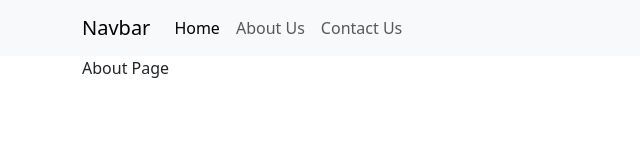
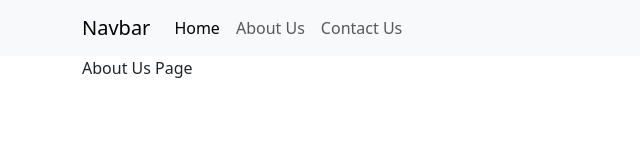
Before and after one commit to maqsoodanwar919/React-task, a React (Create React App) app in the folder my-app/: page /about in a window 1280 px wide. Shown: the top 160 px of the page, without its empty margins (0-640 px from the left). Built offline with nearby package versions, Linux system fonts and the light colour scheme.

Commit message:
add new page

```diff
--- a/my-app/src/App.js
+++ b/my-app/src/App.js
@@ -1,35 +1,29 @@
 import './App.css';
-import { useState } from 'react';
-import { Comment } from './Comment';
+import { lazy, Suspense } from 'react';
 import 'bootstrap/dist/css/bootstrap.min.css';
-import Home from './Components/Pages/Home';
-import About from './Components/Pages/About';
-import Contact from './Components/Pages/Contact';
 import Header from './Components/Layout/header';
-import {
-  BrowserRouter,
-  Link,
-  Route,
-  Routes,
-} from "react-router-dom";
+import { BrowserRouter, Routes, Route } from "react-router-dom";
+// import Home from './Components/Pages/Home';
+// import About from './Components/Pages/About';
+// import Contact from './Components/Pages/Contact';
+// const Home = lazy(()=> ('./Components/Pages/Home'))
+// Lazy loaded components
+const Home = lazy(() => import('./Components/Pages/Home'));
+const About = lazy(() => import('./Components/Pages/About'));
+const Contact = lazy(() => import('./Components/Pages/Contact'));
+
 function App() {
-
-
   return (
-    <>
-
-
-       <BrowserRouter>
-         <Header />
+    <BrowserRouter>
+      <Header />
+      <Suspense fallback={<div>Please wait...</div>}>
         <Routes>
           <Route path="/" element={<Home />} />
-          <Route path="/About" element={<About />} />
-          <Route path="/Contact" element={<Contact />} />
+          <Route path="/about" element={<About />} />
+          <Route path="/contact" element={<Contact />} />
         </Routes>
-      </BrowserRouter>
-
-
-    </>
+      </Suspense>
+    </BrowserRouter>
   );
 }
 
--- a/my-app/src/Components/Pages/About.js
+++ b/my-app/src/Components/Pages/About.jsx
@@ -4,7 +4,7 @@ const About = () => {
   return (
     <div>
         <div className="container">
-          About Page
+          About Us Page
         </div>
      </div>
   )
```
Also changed, not shown: my-app/src/Components/Layout/header.jsx (renamed from my-app/src/Components/Layout/header.js), my-app/src/Components/Pages/Contact.jsx (renamed from my-app/src/Components/Pages/Contact.js), my-app/src/Components/Pages/Home.jsx (renamed from my-app/src/Components/Pages/Home.js).
